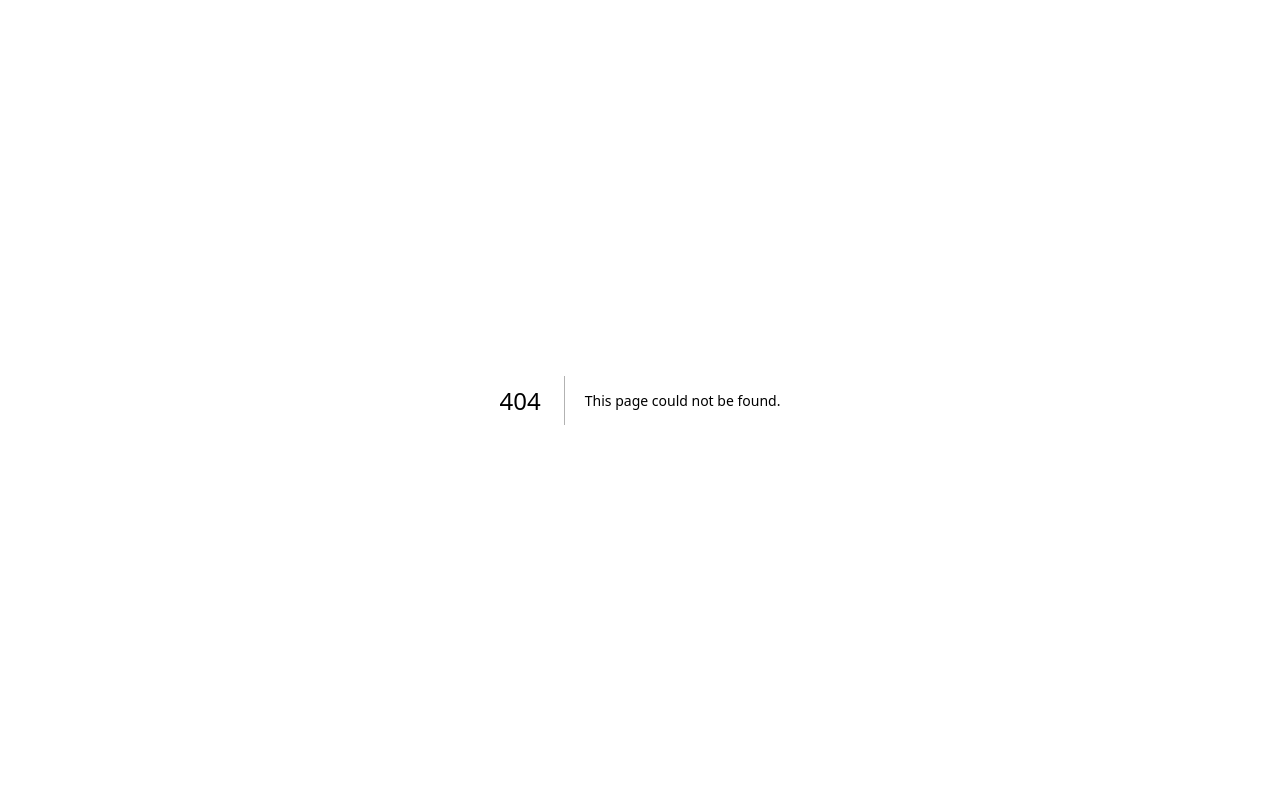
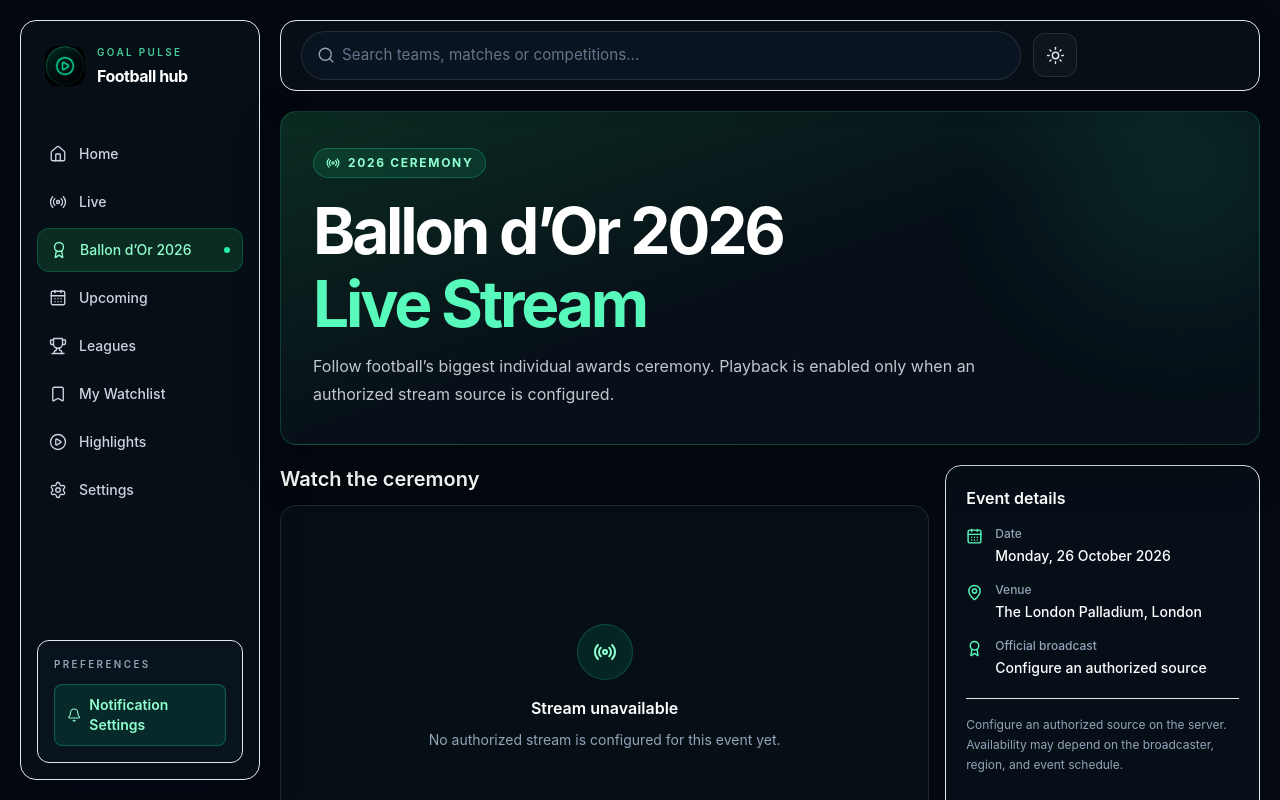
Before and after one commit to WealthFinanceT/goalpulse, a Next.js app: page /ballon-dor-2026 in a window 1280 px wide. Before the commit this address had no page. Shown: the top 800 px of the page. Built offline with nearby package versions, Linux system fonts and the light colour scheme.

Commit message:
Improve Goal Pulse live streaming player

```diff
--- a/package.json
+++ b/package.json
@@ -6,12 +6,13 @@
     "build": "next build",
     "start": "next start",
     "typecheck": "tsc --noEmit",
-    "test": "tsx --test tests/notifications.test.ts tests/stream-player-state.test.ts",
+    "test": "tsx --test tests/notifications.test.ts tests/stream-player-state.test.ts tests/streaming-config.test.ts",
     "lint": "next lint"
   },
   "dependencies": {
     "@upstash/redis": "^1.39.0",
     "@vercel/analytics": "^2.0.1",
+    "dashjs": "^5.2.1",
     "hls.js": "^1.7.3",
     "lucide-react": "^1.34.0",
     "next": "15.5.27",
--- /dev/null
+++ b/src/app/ballon-dor-2026/page.tsx
@@ -0,0 +1,80 @@
+import type { Metadata } from 'next';
+import { Award, CalendarDays, MapPin, Radio } from 'lucide-react';
+import AuthorizedStreamPlayer from '@/components/AuthorizedStreamPlayer';
+import SiteShell from '@/components/SiteShell';
+import { getBallonDorStreamConfiguration } from '@/lib/streaming/config';
+
+export const dynamic = 'force-dynamic';
+
+export const metadata: Metadata = {
+  title: 'Ballon d’Or 2026 Live Stream | Goal Pulse',
+  description: 'Follow the Ballon d’Or 2026 ceremony and watch through a configured authorized stream.',
+};
+
+export default function BallonDor2026Page() {
+  const streamConfiguration = getBallonDorStreamConfiguration();
+
+  return (
+    <SiteShell>
+      <div className="mx-auto w-full max-w-5xl">
+        <section className="relative mb-5 overflow-hidden rounded-2xl border border-emerald-400/20 bg-gradient-to-br from-[#0b2c22] via-[#071018] to-[#071018] px-5 py-7 shadow-[0_18px_48px_rgba(0,0,0,0.28)] sm:px-8 sm:py-9">
+          <div aria-hidden="true" className="absolute -right-12 -top-20 h-64 w-64 rounded-full bg-emerald-400/10 blur-3xl" />
+          <div className="relative max-w-3xl">
+            <p className="inline-flex items-center gap-2 rounded-full border border-emerald-400/25 bg-emerald-400/10 px-3 py-1.5 text-xs font-bold uppercase tracking-[0.14em] text-emerald-200">
+              <Radio size={14} aria-hidden="true" />
+              2026 ceremony
+            </p>
+            <h1 className="mt-5 text-[clamp(2.2rem,7vw,4rem)] font-bold leading-[1.02] tracking-[-0.05em] text-white">
+              Ballon d’Or 2026
+              <span className="mt-2 block text-emerald-300">Live Stream</span>
+            </h1>
+            <p className="mt-4 max-w-2xl text-sm leading-6 text-slate-200/85 sm:text-base sm:leading-7">
+              Follow football’s biggest individual awards ceremony. Playback is enabled only when an authorized stream source is configured.
+            </p>
+          </div>
+        </section>
+
+        <div className="grid gap-4 lg:grid-cols-[minmax(0,1.65fr)_minmax(16rem,0.8fr)]">
+          <section aria-labelledby="broadcast-heading" className="min-w-0">
+            <h2 id="broadcast-heading" className="mb-3 text-lg font-semibold text-white sm:text-xl">Watch the ceremony</h2>
+            <AuthorizedStreamPlayer
+              configuration={streamConfiguration}
+              title="Ballon d’Or 2026 ceremony"
+              playbackId="ballon-dor-2026"
+            />
+          </section>
+
+          <aside aria-label="Event details" className="rounded-xl border border-white/8 bg-[#071018]/95 p-4 sm:rounded-2xl sm:p-5">
+            <h2 className="text-base font-semibold text-white">Event details</h2>
+            <dl className="mt-4 space-y-4">
+              <div className="flex items-start gap-3">
+                <CalendarDays size={17} className="mt-0.5 shrink-0 text-emerald-300" aria-hidden="true" />
+                <div>
+                  <dt className="text-xs font-medium text-slate-400">Date</dt>
+                  <dd className="mt-1 text-sm font-medium text-white">Monday, 26 October 2026</dd>
+                </div>
+              </div>
+              <div className="flex items-start gap-3">
+                <MapPin size={17} className="mt-0.5 shrink-0 text-emerald-300" aria-hidden="true" />
+                <div>
+                  <dt className="text-xs font-medium text-slate-400">Venue</dt>
+                  <dd className="mt-1 text-sm font-medium text-white">The London Palladium, London</dd>
+                </div>
+              </div>
+              <div className="flex items-start gap-3">
+                <Award size={17} className="mt-0.5 shrink-0 text-emerald-300" aria-hidden="true" />
+                <div>
+                  <dt className="text-xs font-medium text-slate-400">Official broadcast</dt>
+                  <dd className="mt-1 text-sm font-medium text-white">Configure an authorized source</dd>
+                </div>
+              </div>
+            </dl>
+            <p className="mt-5 border-t border-white/8 pt-4 text-xs leading-5 text-slate-400">
+              Configure an authorized source on the server. Availability may depend on the broadcaster, region, and event schedule.
+            </p>
+          </aside>
+        </div>
+      </div>
+    </SiteShell>
+  );
+}
--- /dev/null
+++ b/src/components/AuthorizedStreamPlayer.tsx
@@ -0,0 +1,51 @@
+'use client';
+
+import { CircleAlert, Radio } from 'lucide-react';
+import MobileStreamPlayer from '@/components/MobileStreamPlayer';
+import type { StreamConfiguration } from '@/lib/streaming/config';
+
+export default function AuthorizedStreamPlayer({
+  configuration,
+  title,
+  playbackId,
+}: {
+  configuration: StreamConfiguration;
+  title: string;
+  playbackId: string;
+}) {
+  const { source, error } = configuration;
+
+  return (
+    <div className="overflow-hidden rounded-xl border border-white/10 bg-[#071018]/95 shadow-[0_18px_48px_rgba(0,0,0,0.24)] sm:rounded-2xl">
+      {source ? (
+        <MobileStreamPlayer
+          src={source.src}
+          title={title}
+          streamKind={source.kind}
+          matchId={playbackId}
+          isLive
+        />
+      ) : (
+        <div
+          role={error ? 'alert' : 'status'}
+          className="flex aspect-video min-h-52 items-center justify-center bg-[radial-gradient(ellipse_at_center,rgba(16,185,129,0.12),transparent_60%),#030609] p-5 sm:min-h-72"
+        >
+          <div className="max-w-md text-center">
+            <span className="mx-auto flex h-14 w-14 items-center justify-center rounded-full border border-emerald-400/20 bg-emerald-500/10 text-emerald-200">
+              {error ? <CircleAlert size={24} aria-hidden="true" /> : <Radio size={24} aria-hidden="true" />}
+            </span>
+            <p className="mt-4 text-base font-semibold text-white">
+              {error ? 'Stream configuration issue' : 'Stream unavailable'}
+            </p>
+            <p className="mt-2 text-sm leading-6 text-slate-400">
+              {error || 'No authorized stream is configured for this event yet.'}
+            </p>
+          </div>
+        </div>
+      )}
+      <p role="status" aria-live="polite" className="border-t border-white/8 px-4 py-3 text-xs leading-5 text-slate-400 sm:px-5">
+        Playback is provided by the configured source. Browsers may not expose playback failures from cross-origin iframe embeds; check provider permissions and availability if playback does not start.
+      </p>
+    </div>
+  );
+}
--- a/src/components/DashboardContent.tsx
+++ b/src/components/DashboardContent.tsx
@@ -2,7 +2,7 @@
 
 import { useEffect, useState } from 'react';
 import Link from 'next/link';
-import { ArrowRight, CalendarDays, Play, Radio, Trophy } from 'lucide-react';
+import { ArrowRight, Award, CalendarDays, Play, Radio, Trophy } from 'lucide-react';
 import FilteredMatches from '@/components/FilteredMatches';
 import SiteShell from '@/components/SiteShell';
 import type { StreamedMatch } from '@/lib/streamed';
@@ -91,6 +91,7 @@ export default function DashboardContent({
 
   const quickLinks = [
     { label: 'Live centre', description: 'Follow every match currently in play.', href: '/live', icon: Radio },
+    { label: 'Ballon d’Or 2026', description: 'Open the official ceremony stream.', href: '/ballon-dor-2026', icon: Award },
     { label: 'Fixtures', description: 'See the next scheduled kick-offs.', href: '/upcoming', icon: CalendarDays },
     { label: 'Competitions', description: 'Browse leagues in the match feed.', href: '/leagues', icon: Trophy }
   ];
@@ -150,7 +151,7 @@ export default function DashboardContent({
         </>
       )}
 
-      <section aria-label="Explore Goal Pulse" className="mt-5 grid gap-3 sm:grid-cols-3">
+      <section aria-label="Explore Goal Pulse" className="mt-5 grid gap-3 sm:grid-cols-2 lg:grid-cols-4">
         {quickLinks.map(({ label, description, href, icon: Icon }) => (
           <Link key={href} href={href} className="group flex min-w-0 items-start gap-3 rounded-xl border border-white/8 bg-[#071018]/90 p-4 transition-colors hover:border-emerald-400/25 hover:bg-[#11121a] sm:p-5">
             <span className="flex h-9 w-9 shrink-0 items-center justify-center rounded-lg border border-emerald-400/15 bg-emerald-500/10 text-emerald-300">
--- a/src/components/MobileBottomNav.tsx
+++ b/src/components/MobileBottomNav.tsx
@@ -3,7 +3,7 @@
 import Link from 'next/link';
 import { usePathname } from 'next/navigation';
 import { useState } from 'react';
-import { Bookmark, CalendarDays, House, Menu, PlayCircle, Radio, Settings, Trophy } from 'lucide-react';
+import { Award, Bookmark, CalendarDays, House, Menu, PlayCircle, Radio, Settings, Trophy } from 'lucide-react';
 
 const items = [
   { label: 'Home', href: '/', icon: House },
@@ -16,12 +16,13 @@ const items = [
 export default function MobileBottomNav() {
   const pathname = usePathname();
   const [menuOpen, setMenuOpen] = useState(false);
-  const menuActive = ['/leagues', '/highlights', '/settings'].some((route) => pathname.startsWith(route));
+  const menuActive = ['/ballon-dor-2026', '/leagues', '/highlights', '/settings'].some((route) => pathname.startsWith(route));
   return (
     <nav aria-label="Mobile navigation" className="mobile-bottom-nav fixed inset-x-0 bottom-0 z-50 border-t border-white/10 bg-[#071018]/95 px-2 pt-2 shadow-[0_-12px_35px_rgba(2,6,23,0.5)] backdrop-blur-xl lg:hidden">
       <div className="relative mx-auto flex max-w-xl items-center justify-around gap-1">
-        <div id="mobile-more-navigation" className={`absolute inset-x-0 bottom-full mb-2 grid grid-cols-3 gap-2 rounded-xl border border-white/10 bg-[#11121a] p-2 shadow-[0_14px_36px_rgba(0,0,0,0.45)] ${menuOpen ? '' : 'hidden'}`}>
+        <div id="mobile-more-navigation" className={`absolute inset-x-0 bottom-full mb-2 grid grid-cols-2 gap-2 rounded-xl border border-white/10 bg-[#11121a] p-2 shadow-[0_14px_36px_rgba(0,0,0,0.45)] sm:grid-cols-4 ${menuOpen ? '' : 'hidden'}`}>
             {[
+              { label: 'Ballon d’Or 2026', href: '/ballon-dor-2026', icon: Award },
               { label: 'Leagues', href: '/leagues', icon: Trophy },
               { label: 'Highlights', href: '/highlights', icon: PlayCircle },
               { label: 'Settings', href: '/settings', icon: Settings }
--- a/src/components/MobileStreamPlayer.tsx
+++ b/src/components/MobileStreamPlayer.tsx
@@ -3,10 +3,12 @@
 import { useEffect, useRef, useState } from 'react';
 import { Maximize2, Minimize2, PictureInPicture2 } from 'lucide-react';
 import type Hls from 'hls.js';
+import type { MediaPlayerClass } from 'dashjs';
 import { getSavedPlaybackPosition, getPlaybackPositionKey } from '@/lib/stream-player-state';
 import { supportsPictureInPicture } from '@/lib/media-capabilities';
+import type { StreamKind } from '@/lib/streaming/types';
 
-type StreamKind = 'iframe' | 'hls' | 'mp4';
+export type { StreamKind } from '@/lib/streaming/types';
 
 function detectStreamKind(src: string): StreamKind {
   try {
@@ -23,6 +25,7 @@ export default function MobileStreamPlayer({ src, title, streamKind, matchId, is
   const playerRef = useRef<HTMLDivElement | null>(null);
   const videoRef = useRef<HTMLVideoElement | null>(null);
   const hlsRef = useRef<Hls | null>(null);
+  const dashRef = useRef<MediaPlayerClass | null>(null);
   const playbackErrorRef = useRef(onPlaybackError);
   const recoveryCountRef = useRef(0);
   const iframeTimerRef = useRef<number | null>(null);
@@ -92,6 +95,8 @@ export default function MobileStreamPlayer({ src, title, streamKind, matchId, is
     const video = videoRef.current;
     hlsRef.current?.destroy();
     hlsRef.current = null;
+    dashRef.current?.reset();
+    dashRef.current = null;
     if (iframeTimerRef.current !== null) window.clearTimeout(iframeTimerRef.current);
     setIsLoading(true);
     setErrorMessage('');
@@ -158,10 +163,37 @@ export default function MobileStreamPlayer({ src, title, streamKind, matchId, is
 
     if (!video) return;
 
-    if (resolvedStreamKind === 'mp4' || video.canPlayType('application/vnd.apple.mpegurl')) {
+    if (resolvedStreamKind === 'mp4' || (resolvedStreamKind === 'hls' && video.canPlayType('application/vnd.apple.mpegurl'))) {
       video.src = src;
       return () => {
         cancelled = true;
+        dashRef.current?.reset();
+        dashRef.current = null;
+        video.removeAttribute('src');
+        video.load();
+      };
+    }
+
+    if (resolvedStreamKind === 'dash') {
+      void import('dashjs').then(({ MediaPlayer, supportsMediaSource }) => {
+        if (cancelled) return;
+        if (!supportsMediaSource()) {
+          reportError('This browser cannot play DASH streams.');
+          return;
+        }
+
+        const player = MediaPlayer().create();
+        dashRef.current = player;
+        player.on(MediaPlayer.events.ERROR, () => {
+          reportError('The DASH stream failed. It may be unavailable, expired, or blocked by the provider.');
+        });
+        player.initialize(video, src, false);
+      }).catch(() => reportError('The DASH player could not be loaded. Try again later.'));
+
+      return () => {
+        cancelled = true;
+        dashRef.current?.reset();
+        dashRef.current = null;
         video.removeAttribute('src');
         video.load();
       };
@@ -206,6 +238,8 @@ export default function MobileStreamPlayer({ src, title, streamKind, matchId, is
       cancelled = true;
       hlsRef.current?.destroy();
       hlsRef.current = null;
+      dashRef.current?.reset();
+      dashRef.current = null;
       video.removeAttribute('src');
       video.load();
     };
--- a/src/components/SiteShell.tsx
+++ b/src/components/SiteShell.tsx
@@ -4,7 +4,7 @@ import { useEffect, useState } from 'react';
 import Link from 'next/link';
 import Image from 'next/image';
 import { usePathname } from 'next/navigation';
-import { Bookmark, Bell, CalendarDays, House, Moon, PlayCircle, Radio, Settings, Sun, Trophy } from 'lucide-react';
+import { Award, Bookmark, Bell, CalendarDays, House, Moon, PlayCircle, Radio, Settings, Sun, Trophy } from 'lucide-react';
 import MobileBottomNav from './MobileBottomNav';
 import FixtureSearch from './FixtureSearch';
 import type { StreamedMatch } from '@/lib/streamed';
@@ -12,6 +12,7 @@ import type { StreamedMatch } from '@/lib/streamed';
 const navItems = [
   { label: 'Home', href: '/', icon: House },
   { label: 'Live', href: '/live', icon: Radio },
+  { label: 'Ballon d’Or 2026', href: '/ballon-dor-2026', icon: Award },
   { label: 'Upcoming', href: '/upcoming', icon: CalendarDays },
   { label: 'Leagues', href: '/leagues', icon: Trophy },
   { label: 'My Watchlist', href: '/watchlist', icon: Bookmark },
--- /dev/null
+++ b/src/lib/streaming/config.ts
@@ -0,0 +1,60 @@
+import type { StreamKind } from '@/lib/streaming/types';
+
+const STREAM_KINDS: StreamKind[] = ['iframe', 'hls', 'dash', 'mp4'];
+
+function isStreamKind(value: string): value is StreamKind {
+  return STREAM_KINDS.some((kind) => kind === value);
+}
+
+export type AuthorizedStreamSource = {
+  src: string;
+  kind: StreamKind;
+};
+
+export type StreamConfiguration = {
+  source: AuthorizedStreamSource | null;
+  error: string | null;
+};
+
+export function resolveAuthorizedStreamSource(urlValue?: string, kindValue?: string): StreamConfiguration {
+  if (!urlValue?.trim() && !kindValue?.trim()) {
+    return { source: null, error: null };
+  }
+
+  if (!urlValue?.trim() || !kindValue?.trim()) {
+    return {
+      source: null,
+      error: 'Both the authorized stream URL and its explicit media type must be configured.',
+    };
+  }
+
+  if (!isStreamKind(kindValue)) {
+    return {
+      source: null,
+      error: 'The configured stream media type is unsupported. Use iframe, hls, dash, or mp4.',
+    };
+  }
+
+  let parsedUrl: URL;
+  try {
+    parsedUrl = new URL(urlValue);
+  } catch {
+    return { source: null, error: 'The configured stream URL is invalid.' };
+  }
+
+  if (parsedUrl.protocol !== 'https:' || parsedUrl.username || parsedUrl.password) {
+    return { source: null, error: 'The configured stream URL must use HTTPS and cannot contain credentials.' };
+  }
+
+  return {
+    source: { src: parsedUrl.toString(), kind: kindValue },
+    error: null,
+  };
+}
+
+export function getBallonDorStreamConfiguration(): StreamConfiguration {
+  return resolveAuthorizedStreamSource(
+    process.env.BALLON_DOR_STREAM_URL,
+    process.env.BALLON_DOR_STREAM_KIND,
+  );
+}
--- /dev/null
+++ b/src/lib/streaming/types.ts
@@ -0,0 +1 @@
+export type StreamKind = 'iframe' | 'hls' | 'dash' | 'mp4';
```
Also changed, not shown: 3 other files (tests, documents, lock files or other folders).
